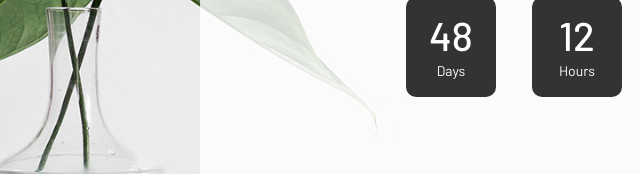
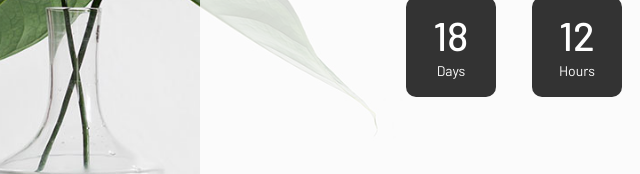
Before and after one commit to quadnics/BengalHerbsPublic, a plain HTML site: page index.html in a window 1280 px wide. Shown: the part 454-628 px from the top of the page, 0-640 px from the left. Drawn offline with Linux system fonts and the light colour scheme.

Commit message:
Update index.html

```diff
--- a/index.html
+++ b/index.html
@@ -78,7 +78,7 @@
 			/*Set Endtime here*/
 			/*Endtime must be > current time*/
 			endtimeYear: 2023,
-			endtimeMonth: 7,
+			endtimeMonth: 6,
 			endtimeDate: 30,
 			endtimeHours: 0,
 			endtimeMinutes: 0,
```
